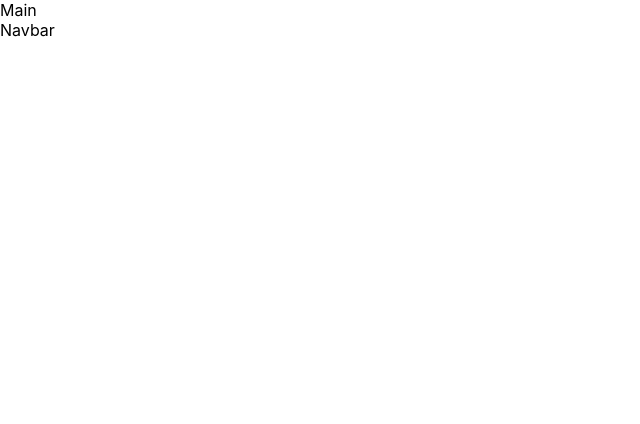
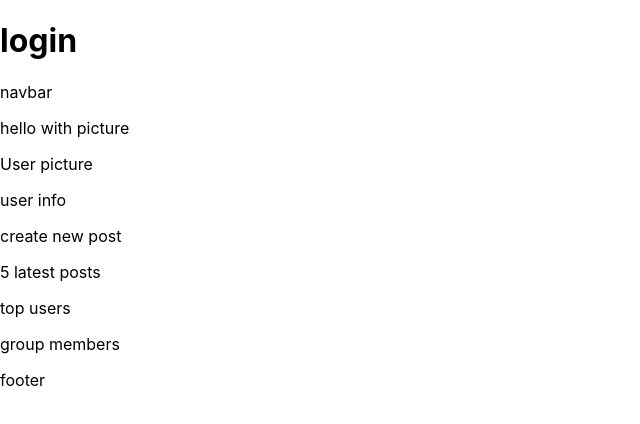
Before and after one commit to Hanyauku/female-friends, a React (Create React App) app: page / in a window 1280 px wide. Shown: the top 424 px of the page, without its empty margins (0-640 px from the left). Built offline with nearby package versions, Linux system fonts and the light colour scheme.

Commit message:
add layout for first pages

```diff
--- a/src/components/Login/index.js
+++ b/src/components/Login/index.js
@@ -5,7 +5,13 @@ import Footer from '../Layout/Footer';
 export default class Login extends React.Component {
     render() {
         return (
-            <div>login</div>
+            <div>
+                <h1>login</h1>
+                <p>navbar</p>
+                <p>picture</p>
+                <p>login form</p>
+                <p>footer</p>
+            </div>
         );
     }
 }
--- a/src/components/Main/index.js
+++ b/src/components/Main/index.js
@@ -5,8 +5,18 @@ export default class Main extends React.Component {
     render() {
         return (
             <div>
-                Main
-                <NavBar />
+                <div>
+                    <h1>login</h1>
+                    <p>navbar</p>
+                    <p>hello with picture</p>
+                    <p>User picture</p>
+                    <p>user info</p>
+                    <p>create new post</p>
+                    <p>5 latest posts</p>
+                    <p>top users</p>
+                    <p>group members</p>
+                    <p>footer</p>
+                </div>
             </div>
         );
     }
--- a/src/components/Registration/index.js
+++ b/src/components/Registration/index.js
@@ -3,7 +3,13 @@ import React from 'react';
 export default class Registration extends React.Component {
     render() {
         return (
-            <div>registration</div>
+            <div>
+                <h1>Registration</h1>
+                <p>navbar</p>
+                <p>picture</p>
+                <p>registration form</p>
+                <p>footer</p>
+            </div>
         );
     }
 }
```
